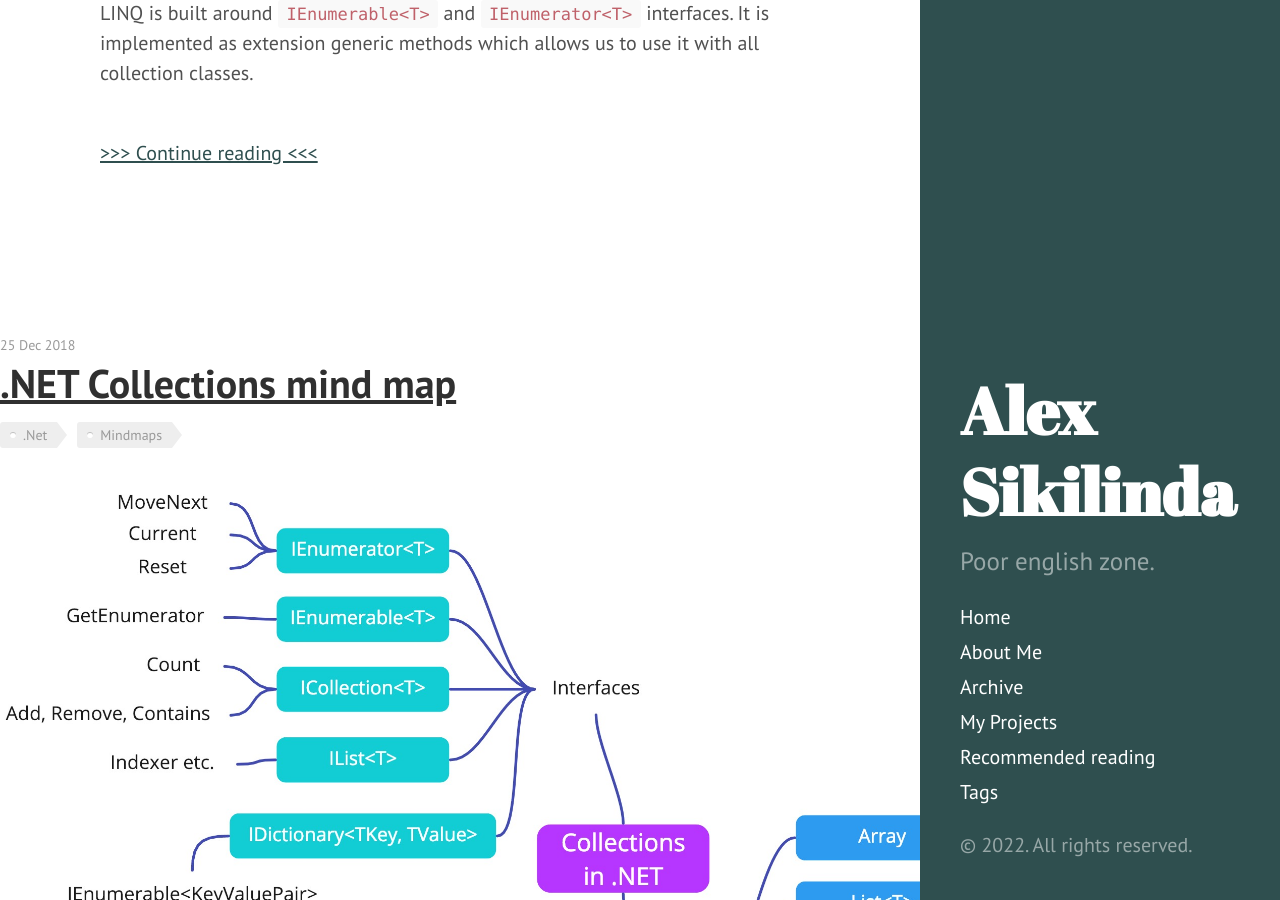
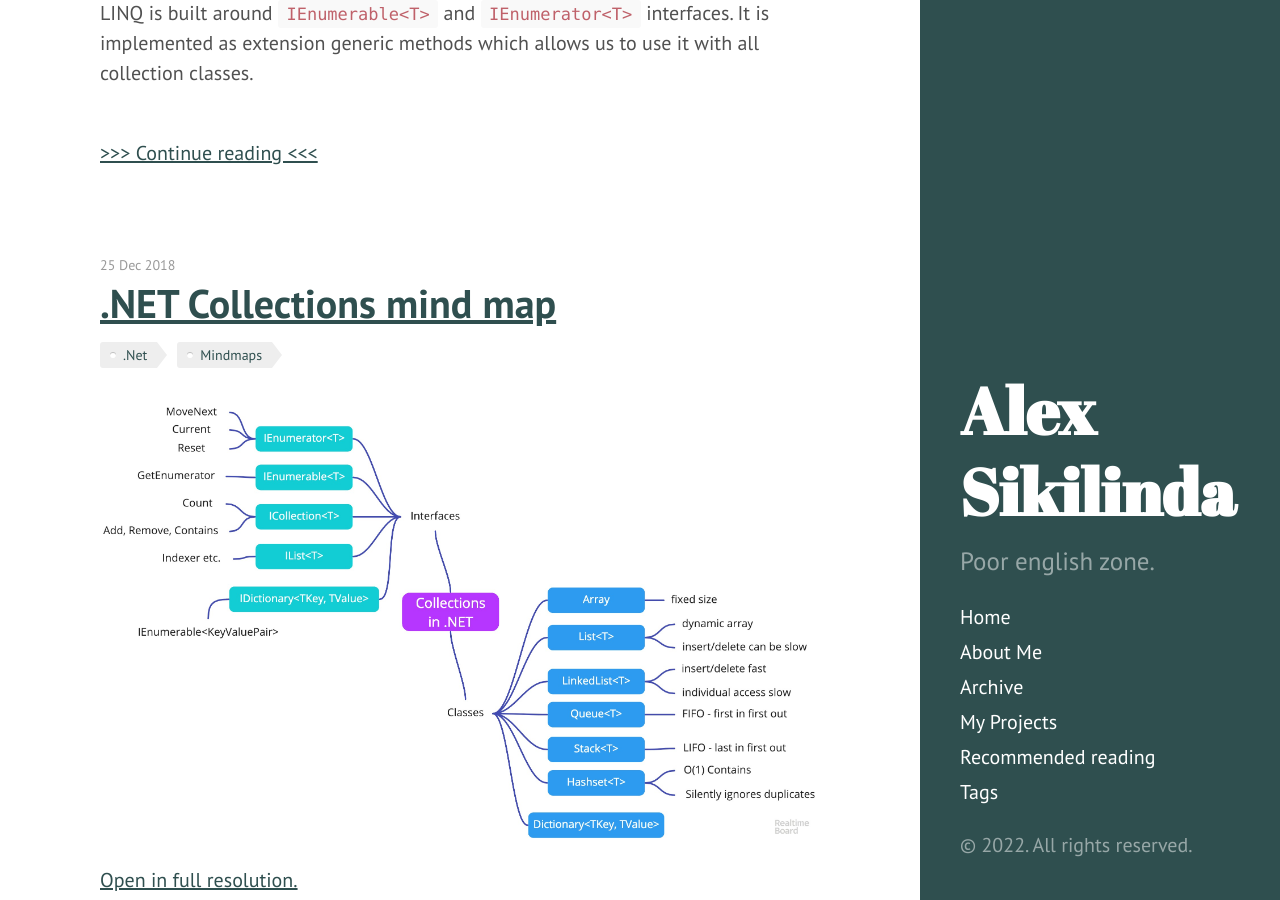
Before and after one commit to AlexSikilinda/alexsikilinda.github.io, a Jekyll site: the page built from index.html, in a window 1280 px wide and 900 px high, scrolled down 1895 px. Built offline with Jekyll 4.4.1, drawn with Linux system fonts in a browser that asks for light colours; the list of posts is cut into pages by our own code.

Commit message:
fix adsense

```diff
--- a/index.html
+++ b/index.html
@@ -44,9 +44,9 @@
       (adsbygoogle = window.adsbygoogle || []).push({});
     </script>
   </div>
+
+  {% endfor %}
 </div>
-
-{% endfor %}
 
 <div class="pagination">
   {% if paginator.next_page %}
```
